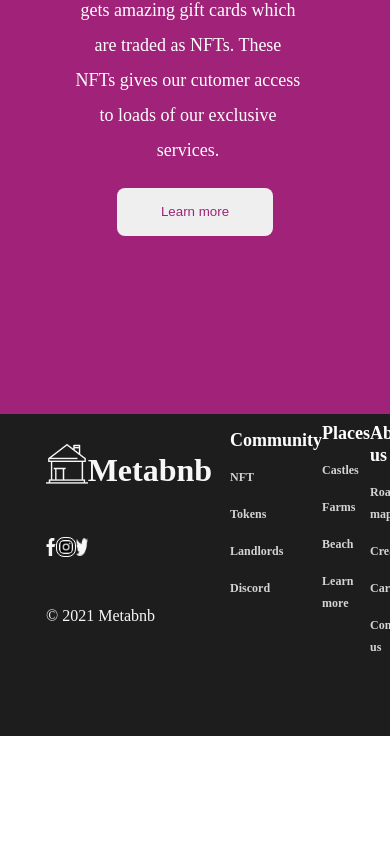
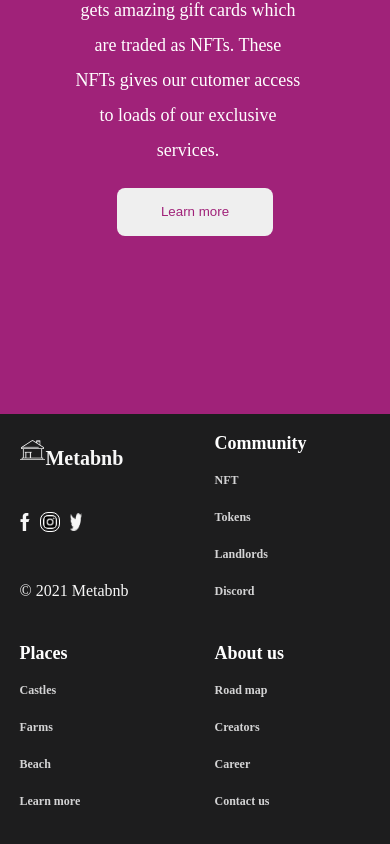
Before and after one commit to michado2019/hng-metabnb-app, a React (Create React App) app: page / in a window 390 px wide. Shown: the part 4051-4895 px from the top of the page. Before the commit the page ends 4787 px from the top, so only its background shows below. Built offline with nearby package versions, Linux system fonts and the light colour scheme.

Commit message:
style: footer.jsx media queries done

```diff
--- a/src/components/pages/Footer.css
+++ b/src/components/pages/Footer.css
@@ -37,6 +37,7 @@
 .footerSocial-img {
   width: 12px;
   height: 18px;
+  margin-right: 10px;
 }
 .footerCopyright {
   color: #f7f7f7;
@@ -67,3 +68,33 @@
   color: #d3d3d4;
   margin-top: 15px;
 }
+@media screen and (max-width: 600px) {
+  .footerWrapper {
+    height: 500px;
+  }
+  .footerGrid-layout {
+    grid-template-columns: repeat(2, 1fr);
+  }
+  .footerFlex-two{
+    margin-top: -5%;
+    margin-left: 20%;
+  }
+  .footerFlex-one {
+    display: flex;
+    flex-direction: column;
+    padding: 12% 10%;
+  }
+  .footerLogo {
+    width: 25.99px;
+    height: 20.68px;
+  }
+  .footerFlex-two{
+    margin-top: -5%;
+    margin-left: 10%;
+}
+.footerLogo-text {
+  width: 50.1px;
+  height: 15.12px;
+  font-size:20px;
+}
+}
```
